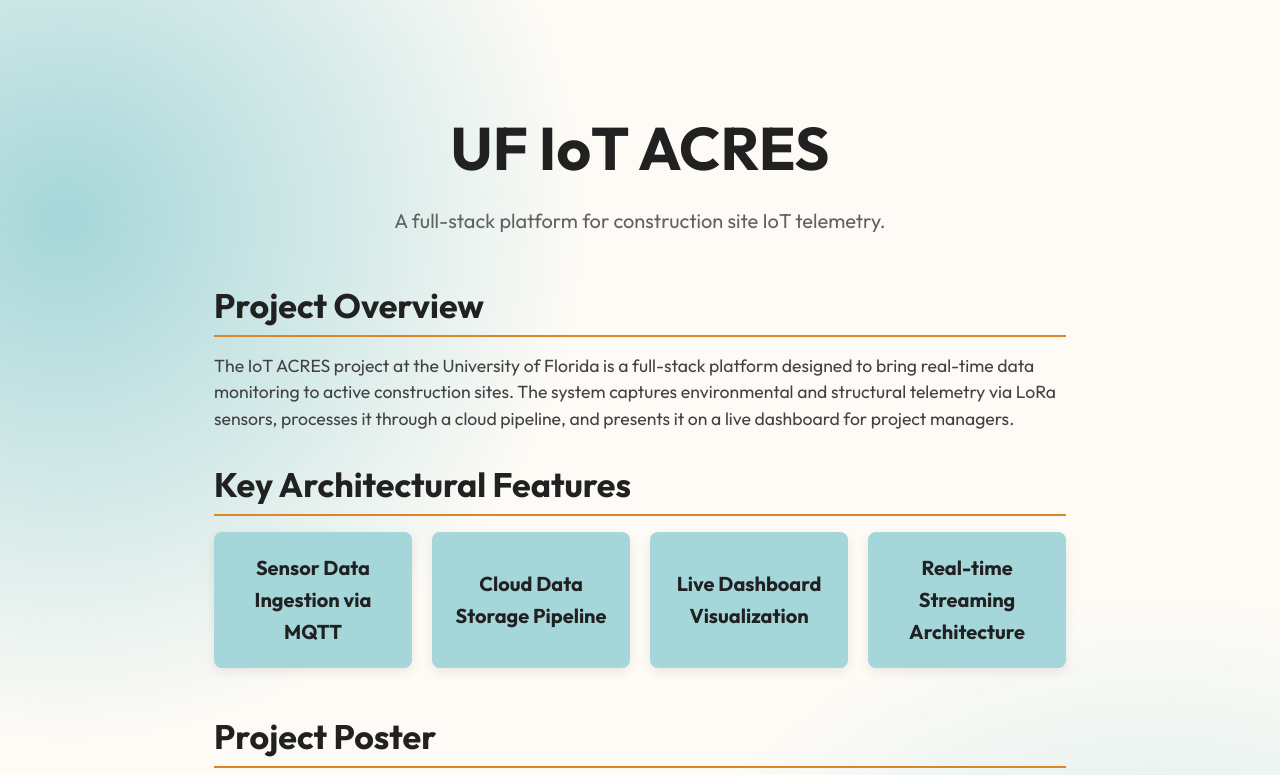
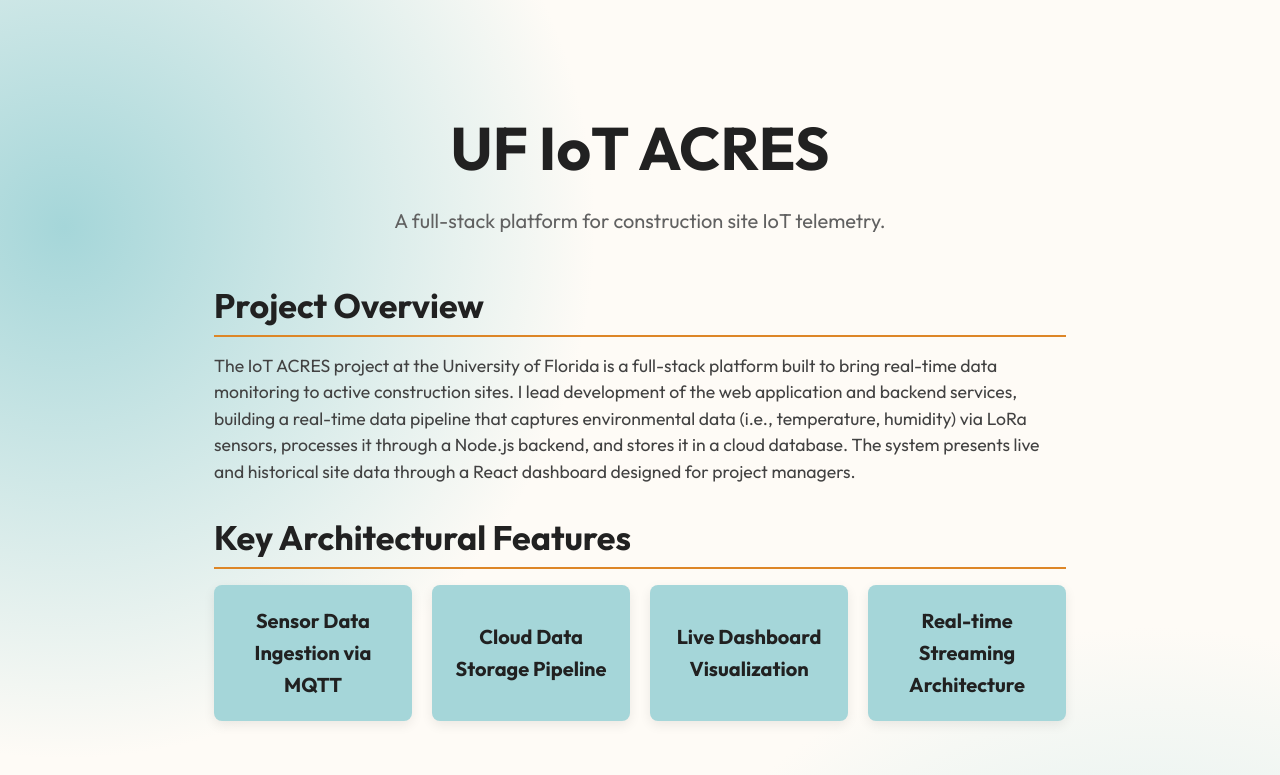
Before and after one commit to aria-yousefi/ariayousefi, a React (Vite) app: page /project/iot-acres in a window 1280 px wide. Shown: the top 775 px of the page. Built offline with nearby package versions, Linux system fonts and the light colour scheme; some icons are missing.

Commit message:
Updated IoT ACRES description. Compressed 2 thumbnails.

```diff
--- a/src/App.jsx
+++ b/src/App.jsx
@@ -31,8 +31,8 @@
 // Import images for the carousel
 import profilePhoto from './assets/profile-photo.jpg';
 import resumeThumbnail from './assets/coding.jpg';
-import paveLogo from './assets/city-intersection.jpg';
-import ufIotImage from './assets/construction-site.jpg';
+import paveLogo from './assets/city-intersection.webp';
+import ufIotImage from './assets/construction-site.webp';
 
 const BLUE_LIGHTER = '#C3E5E7';
 const BLUE_LIGHT = '#A5D6D9';
--- a/src/pages/IotAcresPage.jsx
+++ b/src/pages/IotAcresPage.jsx
@@ -61,7 +61,7 @@
             Project Overview
           </Typography>
           <Typography variant="body1" paragraph sx={{ color: 'grey.800', fontSize: '1.1rem', mt: 2 }}>
-            The IoT ACRES project at the University of Florida is a full-stack platform designed to bring real-time data monitoring to active construction sites. The system captures environmental and structural telemetry via LoRa sensors, processes it through a cloud pipeline, and presents it on a live dashboard for project managers.
+            The IoT ACRES project at the University of Florida is a full-stack platform built to bring real-time data monitoring to active construction sites. I lead development of the web application and backend services, building a real-time data pipeline that captures environmental data (i.e., temperature, humidity) via LoRa sensors, processes it through a Node.js backend, and stores it in a cloud database. The system presents live and historical site data through a React dashboard designed for project managers.
           </Typography>
         </Box>
 
```
Also changed, not shown: src/assets/city-intersection.webp (added), src/assets/construction-site.webp (added).
